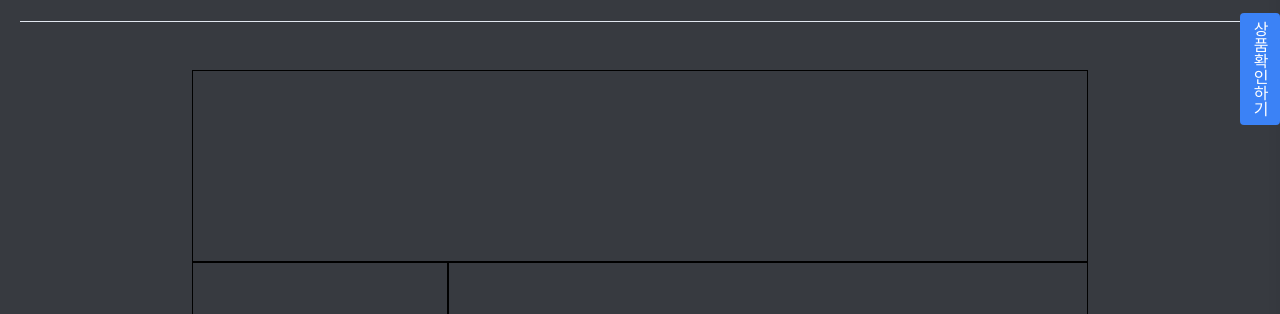
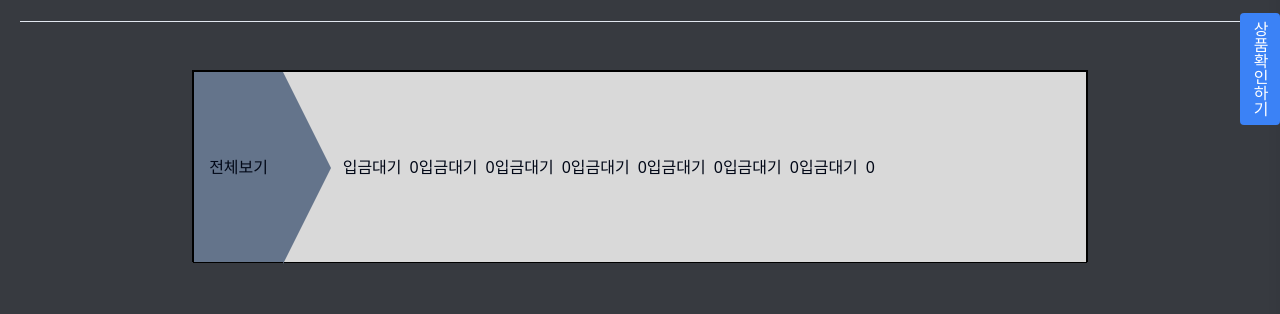
Before and after one commit to BeomsuNa/WhiteWhale, a React (Vite) app: page /mypage in a window 1280 px wide. Shown: the part 254-568 px from the top of the page. Built offline with nearby package versions, Linux system fonts and the light colour scheme; no server answers.

Commit message:
[css] Mypage 레이아웃
1[css] .MyPage 레이아웃 수정 중입니다.

```diff
--- a/src/main.tsx
+++ b/src/main.tsx
@@ -4,7 +4,7 @@ import './index.css';
 import { createBrowserRouter, RouterProvider } from 'react-router-dom';
 import SignUp from './sections/Buyer/SignUpPage';
 import Login from './sections/Buyer/LoginPage';
-import MyPage from './pages/MyPage';
+import MyPage from './pages/Mypage/MyPage';
 import UploadProductPage from './pages/UploadProductPage';
 import ProductEditForm from './sections/Seller/ProductEditForm';
 import MainPageLayOut from './pages/MainPageLayOut';
--- a/src/pages/MyPage.tsx
+++ /dev/null
@@ -1,13 +0,0 @@
-function MyPage() {
-  return (
-    <div className="min-w-[750px] h-auto flex flex-col items-center mx-48 mt-12 mb-36 ">
-      <div className="w-full h-48 border border-black" />
-      <div className="w-full h-[1024px]  flex flex-row ">
-        <div className="w-[40%]  border border-black" />
-        <div className="w-full border border-black" />
-      </div>
-    </div>
-  );
-}
-
-export default MyPage;
--- /dev/null
+++ b/src/pages/Mypage/DliveryState.tsx
@@ -0,0 +1,51 @@
+import React from 'react';
+
+const DliveryState = () => {
+  return (
+    <div className="w-full h-48 border flex flex-row border-black bg-[rgb(217,217,217)] ">
+      <div className="w-[20%] h-auto flex flex-row relative ">
+        <div className="w-[60%] h-auto bg-slate-500 flex items-center justify-center ">
+          전체보기
+        </div>
+        <div
+          className="w-0 h-0
+                    border-t-[calc(193px/2)] border-t-transparent
+                    border-b-[calc(193px/2)] border-b-transparent
+                    border-l-[48px] border-l-slate-500"
+        />
+      </div>
+      <div className="w-full flex flex-row items-center ">
+        <div className="flex flex-row gap-2 mr">
+          <h3>입금대기</h3>
+          <h4>0</h4>
+        </div>
+        <div className="flex flex-row gap-2">
+          <h3>입금대기</h3>
+          <h4>0</h4>
+        </div>
+        <div className="flex flex-row gap-2">
+          <h3>입금대기</h3>
+          <h4>0</h4>
+        </div>
+        <div className="flex flex-row gap-2">
+          <h3>입금대기</h3>
+          <h4>0</h4>
+        </div>
+        <div className="flex flex-row gap-2">
+          <h3>입금대기</h3>
+          <h4>0</h4>
+        </div>
+        <div className="flex flex-row gap-2">
+          <h3>입금대기</h3>
+          <h4>0</h4>
+        </div>
+        <div className="flex flex-row gap-2">
+          <h3>입금대기</h3>
+          <h4>0</h4>
+        </div>
+      </div>
+    </div>
+  );
+};
+
+export default DliveryState;
--- /dev/null
+++ b/src/pages/Mypage/MenuSide.tsx
@@ -0,0 +1,7 @@
+import React from 'react';
+
+const MenuSide = () => {
+  return <div>MenuSide</div>;
+};
+
+export default MenuSide;
--- /dev/null
+++ b/src/pages/Mypage/MyPage.tsx
@@ -0,0 +1,16 @@
+import DliveryState from './DliveryState';
+
+function MyPage() {
+  return (
+    <div className="min-w-[750px] h-auto flex flex-col items-center mx-48 mt-12 mb-36 ">
+      <div className="w-full h-48 border border-black">
+        <DliveryState />
+      </div>
+      <div className="w-full h-[1024px]  flex flex-row " />
+      <div className="w-[40%]  border border-black" />
+      <div className="w-full border border-black" />
+    </div>
+  );
+}
+
+export default MyPage;
```
Also changed, not shown: src/pages/Mypage/MyBuyList/buyList.tsx (added), src/pages/Mypage/MyLike/MyLike.tsx (added), src/pages/Mypage/MyReview/Review.tsx (added).
